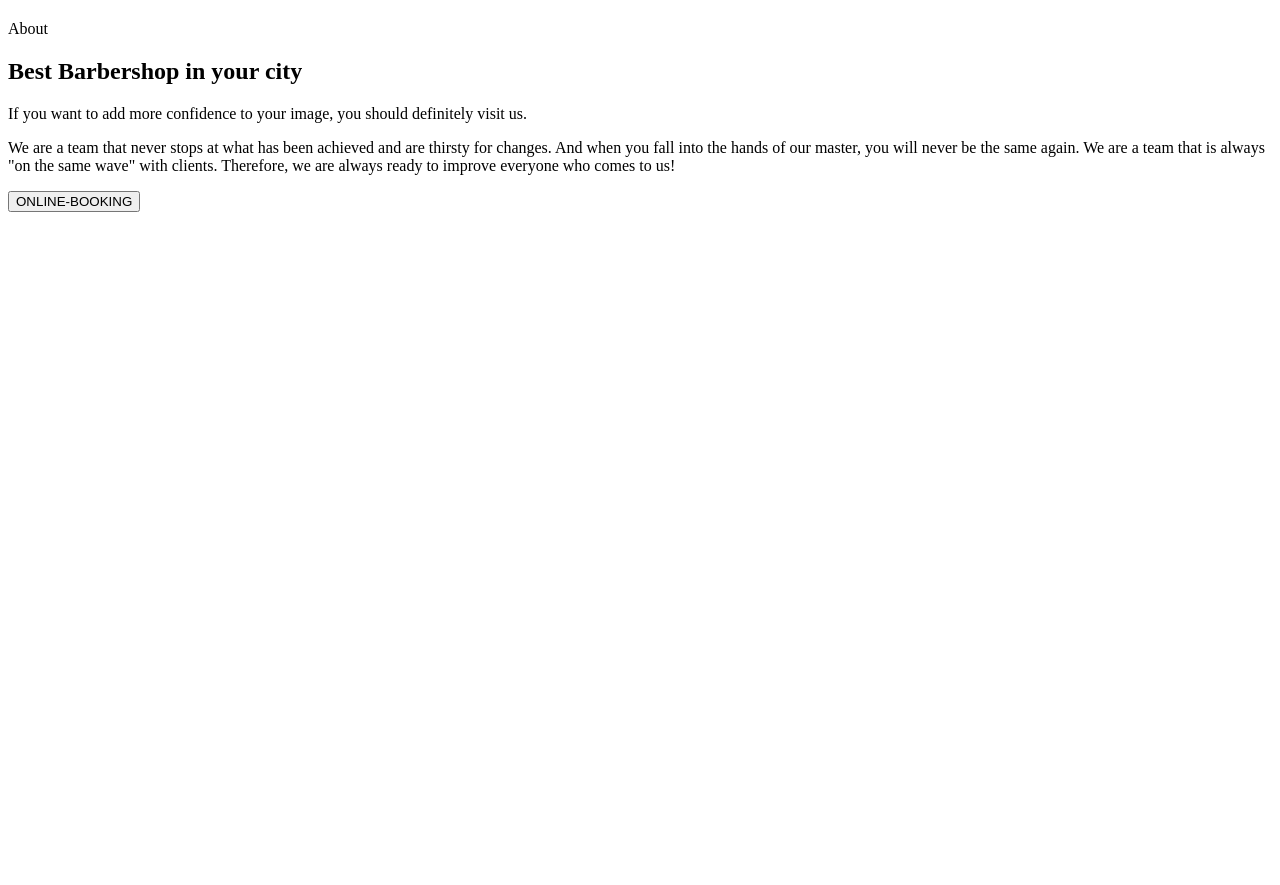
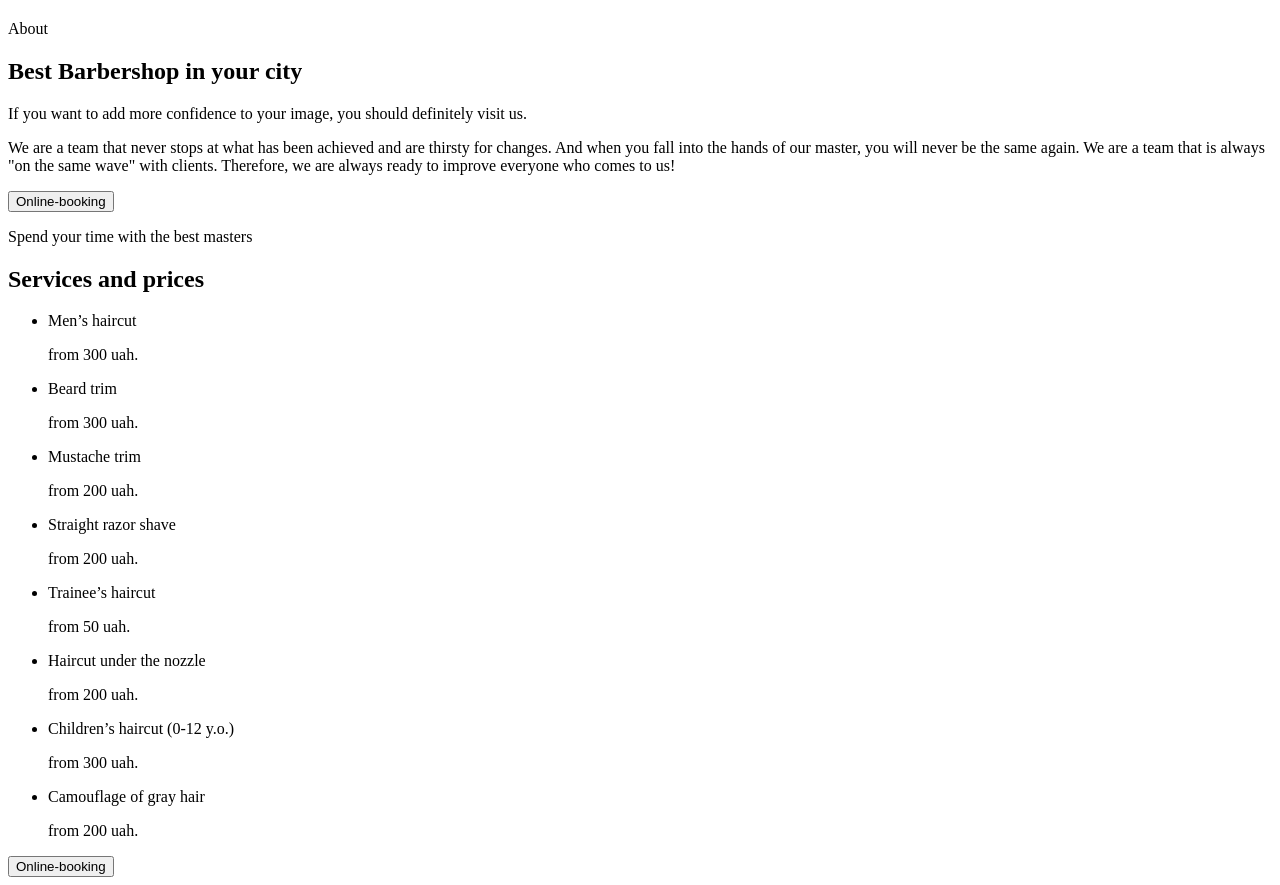
Before and after one commit to Volya16/barbershop, a plain HTML site: page index.html in a window 1280 px wide. Shown: the part 1292-2177 px from the top of the page. Before the commit the page ends 1512 px from the top, so only its background shows below. Drawn offline with Linux system fonts and the light colour scheme.

Commit message:
created section services and prices

```diff
--- a/index.html
+++ b/index.html
@@ -74,7 +74,48 @@
         with clients. Therefore, we are always ready to improve everyone who
         comes to us!
       </p>
-      <button type="button">ONLINE-BOOKING</button>
+      <button type="button">Online-booking</button>
+      <section>
+        <p>Spend your time with the best masters</p>
+        <h2>Services and prices</h2>
+        <ul>
+          <li>
+            <p>Men’s haircut</p>
+            <p>from 300 uah.</p>
+          </li>
+          <li>
+            <p>Beard trim</p>
+            <p>from 300 uah.</p>
+          </li>
+          <li>
+            <p>Mustache trim</p>
+            <p>from 200 uah.</p>
+          </li>
+          <li>
+            <p>Straight razor shave</p>
+            <p>from 200 uah.</p>
+          </li>
+        </ul>
+        <ul>
+          <li>
+            <p>Trainee’s haircut</p>
+            <p>from 50 uah.</p>
+          </li>
+          <li>
+            <p>Haircut under the nozzle</p>
+            <p>from 200 uah.</p>
+          </li>
+          <li>
+            <p>Children’s haircut (0-12 y.o.)</p>
+            <p>from 300 uah.</p>
+          </li>
+          <li>
+            <p>Camouflage of gray hair</p>
+            <p>from 200 uah.</p>
+          </li>
+        </ul>
+        <button type="button">Online-booking</button>
+      </section>
     </section>
     <main></main>
     <footer></footer>
```
